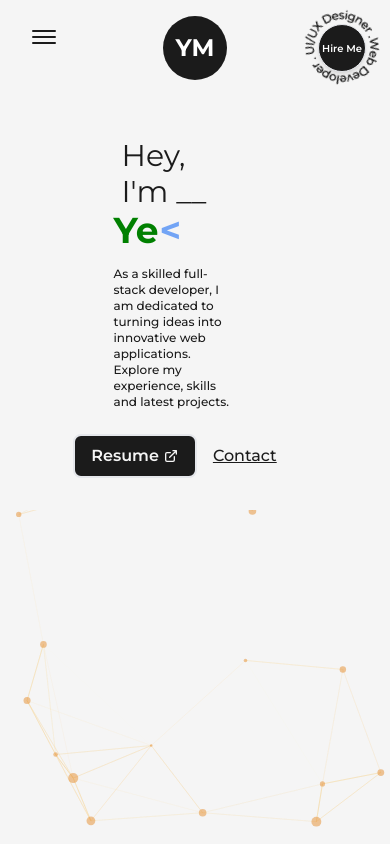
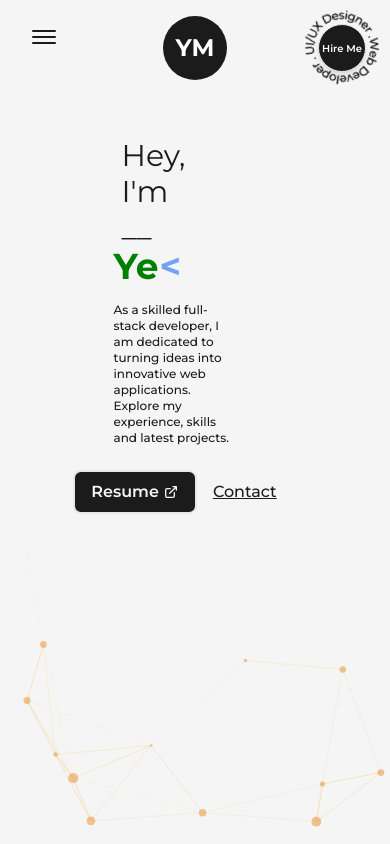
Before and after one commit to yeshmandava/Personal-Portfolio, a Next.js app: page / in a window 390 px wide. Shown: the top 844 px of the page. Built offline with nearby package versions, Linux system fonts and the light colour scheme.

Commit message:
Update index.js

```diff
--- a/src/pages/index.js
+++ b/src/pages/index.js
@@ -53,7 +53,7 @@ export default function Home() {
             <div className="w-1/2 md:w-1/1 sm:w-1/1 flex flex-col items-start self-center pr-8 sm:pr-10 md:pr-12">
 
               {/* <div className="text-left text-3xl"> */}
-                <AnimatedText text="Hey, I'm __" className=" text-left font-normal " />
+                <AnimatedText text="Hey, I'm __" className=" text-left font-normal pr-8 sm:pr-10 md:pr-12 " />
               {/* </div> */}
 
               <div className="font-bold text-blue-500 text-4xl">
```
